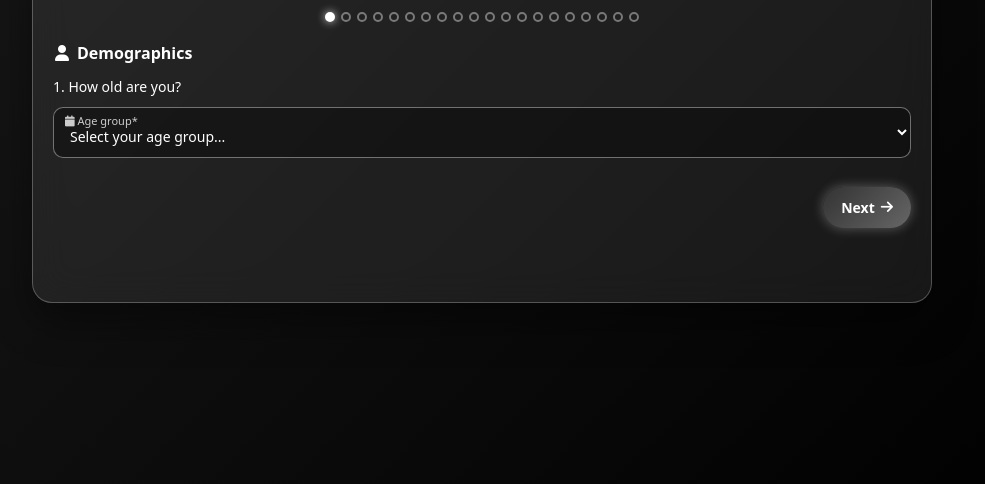
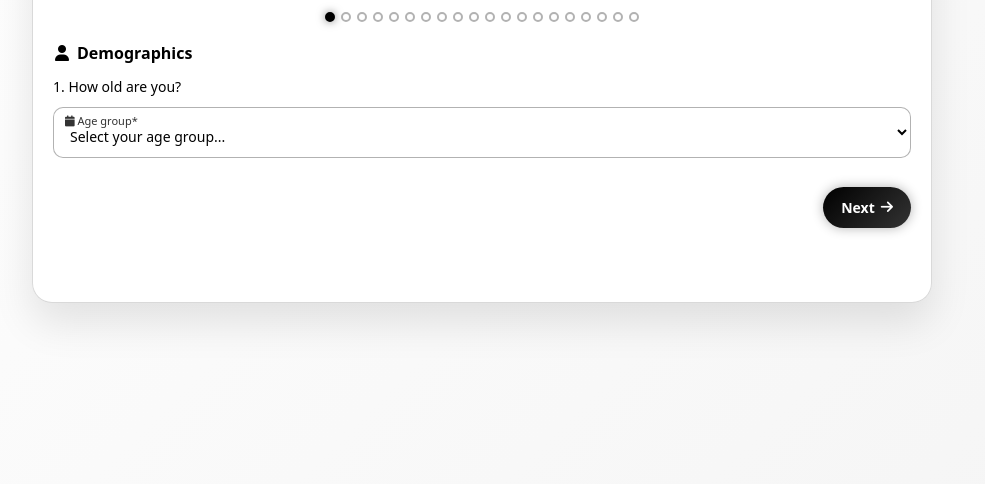
Before and after one commit to mtlcontrol13-ship-it/survey-form, a plain HTML site: page index.html in a window 1280 px wide. Shown: the part 316-800 px from the top of the page, without its empty margins (158-1143 px from the left). Drawn offline with Linux system fonts and the light colour scheme.

Commit message:
Update index.html

```diff
--- a/index.html
+++ b/index.html
@@ -27,8 +27,8 @@
         align-items: center;
         justify-content: center;
         padding: 20px;
-        background: linear-gradient(135deg, #1a1a1a, #000000);
-        color: #ffffff;
+        background: linear-gradient(135deg, #ffffff, #f5f5f5);
+        color: #000000;
       }
       .container {
         width: 100%;
@@ -37,13 +37,13 @@
 
       /* ===== CARD / HEADER ===== */
       .glass-card {
-        background: rgba(255, 255, 255, 0.08);
+        background: rgba(255, 255, 255, 0.95);
         border-radius: 20px;
         padding: 20px 20px 30px;
-        border: 1px solid rgba(255, 255, 255, 0.25);
+        border: 1px solid rgba(0, 0, 0, 0.15);
         backdrop-filter: blur(18px);
         -webkit-backdrop-filter: blur(18px);
-        box-shadow: 0 20px 40px rgba(0, 0, 0, 0.4);
+        box-shadow: 0 20px 40px rgba(0, 0, 0, 0.1);
       }
       .card-header {
         text-align: center;
@@ -78,14 +78,14 @@
         width: 10px;
         height: 10px;
         border-radius: 50%;
-        border: 2px solid rgba(255, 255, 255, 0.4);
+        border: 2px solid rgba(0, 0, 0, 0.3);
         background: transparent;
         transition: 0.25s ease;
       }
       .step-dot.active {
-        background: #ffffff;
-        border-color: #ffffff;
-        box-shadow: 0 0 8px rgba(255, 255, 255, 0.8);
+        background: #000000;
+        border-color: #000000;
+        box-shadow: 0 0 8px rgba(0, 0, 0, 0.5);
       }
 
       /* ===== FORM / STEPS ===== */
@@ -131,7 +131,7 @@
         gap: 8px;
       }
       legend i {
-        color: #ffffff;
+        color: #000000;
       }
       .question-text {
         font-size: 14px;
@@ -149,9 +149,9 @@
         width: 100%;
         padding: 18px 12px 10px;
         border-radius: 10px;
-        border: 1px solid rgba(255, 255, 255, 0.4);
-        background: rgba(0, 0, 0, 0.35);
-        color: #ffffff;
+        border: 1px solid rgba(0, 0, 0, 0.3);
+        background: rgba(255, 255, 255, 0.9);
+        color: #000000;
         font-size: 14px;
         outline: none;
         transition: all 0.2s ease;
@@ -163,9 +163,9 @@
       .form-group input:focus,
       .form-group select:focus,
       .form-group textarea:focus {
-        border-color: #ffffff;
-        box-shadow: 0 0 0 1px #ffffff;
-        background: rgba(0, 0, 0, 0.55);
+        border-color: #000000;
+        box-shadow: 0 0 0 1px #000000;
+        background: rgba(255, 255, 255, 1);
       }
 
       .floating-label {
@@ -174,7 +174,7 @@
         left: 12px;
         transform: translateY(-50%);
         font-size: 13px;
-        color: rgba(255, 255, 255, 0.7);
+        color: rgba(0, 0, 0, 0.6);
         pointer-events: none;
         transition: all 0.2s ease;
       }
@@ -187,7 +187,7 @@
         top: 6px;
         transform: none;
         font-size: 11px;
-        color: #cccccc;
+        color: #333333;
       }
       .form-group.filled .floating-label,
       .form-group input:focus + .floating-label,
@@ -196,7 +196,7 @@
         top: 6px;
         transform: none;
         font-size: 11px;
-        color: #cccccc;
+        color: #333333;
       }
 
       .radio-group,
@@ -259,20 +259,20 @@
       }
       .btn-secondary {
         background: transparent;
-        border: 1px solid rgba(255, 255, 255, 0.4);
+        border: 1px solid rgba(0, 0, 0, 0.3);
+        color: #000000;
+      }
+      .btn-secondary:hover {
+        background: rgba(0, 0, 0, 0.05);
+      }
+      .btn-primary {
+        background: linear-gradient(135deg, #000000, #333333);
         color: #ffffff;
-      }
-      .btn-secondary:hover {
-        background: rgba(255, 255, 255, 0.12);
-      }
-      .btn-primary {
-        background: linear-gradient(135deg, #333333, #666666);
-        color: #ffffff;
-        box-shadow: 0 0 12px rgba(255, 255, 255, 0.3);
+        box-shadow: 0 0 12px rgba(0, 0, 0, 0.3);
       }
       .btn-primary:hover {
         transform: translateY(-1px);
-        box-shadow: 0 0 16px rgba(255, 255, 255, 0.5);
+        box-shadow: 0 0 16px rgba(0, 0, 0, 0.5);
       }
 
       /* ===== SUMMARY VIEW ===== */
@@ -287,7 +287,7 @@
       .qa-item {
         margin-bottom: 18px;
         padding-bottom: 12px;
-        border-bottom: 1px dashed rgba(255, 255, 255, 0.25);
+        border-bottom: 1px dashed rgba(0, 0, 0, 0.25);
         page-break-inside: avoid;
       }
       .qa-item h3 {
@@ -322,8 +322,8 @@
           print-color-adjust: exact;
           background: linear-gradient(
             135deg,
-            #1a1a1a,
-            #000000
+            #ffffff,
+            #f5f5f5
           ) !important;
         }
         .glass-card {
```
